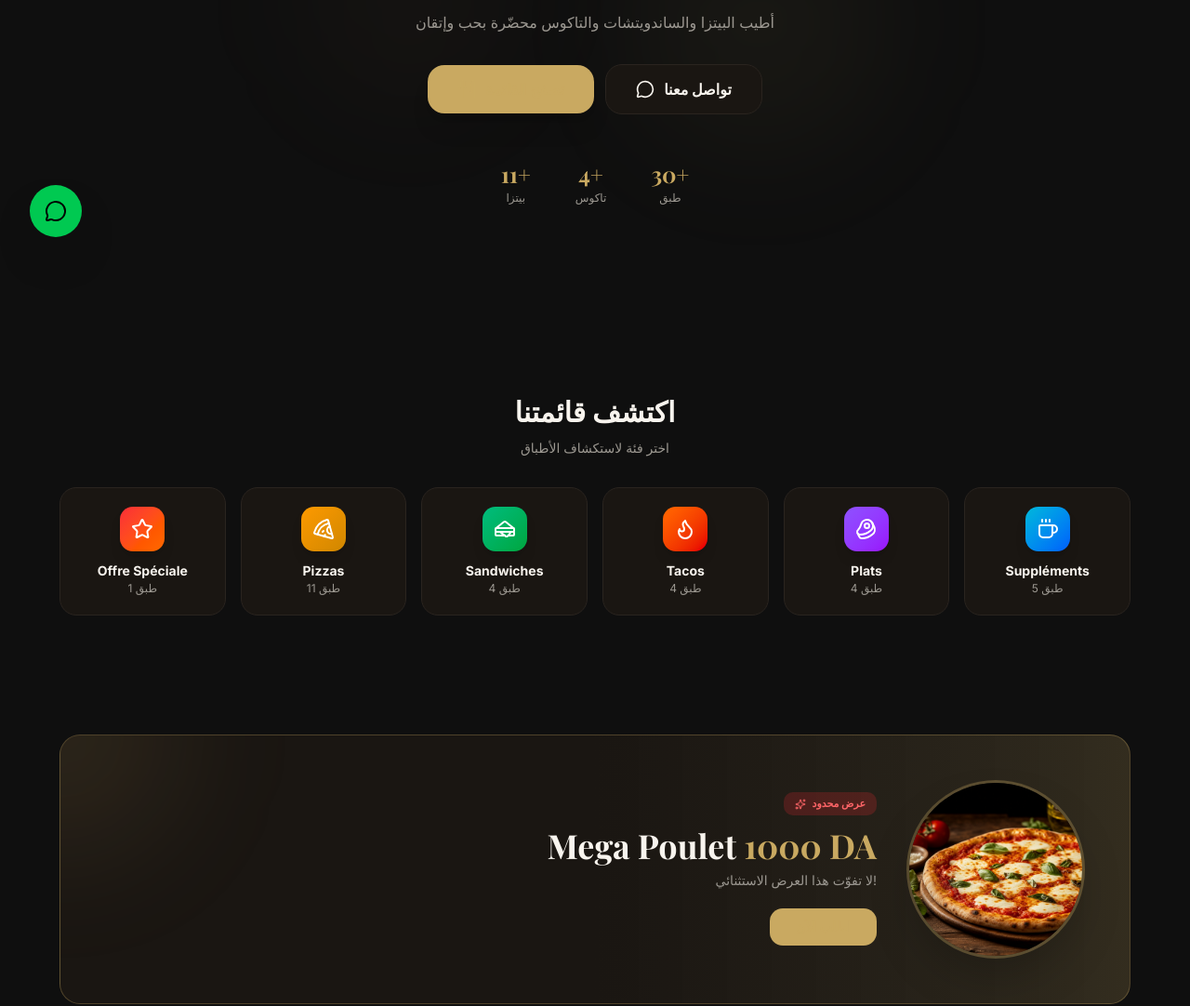
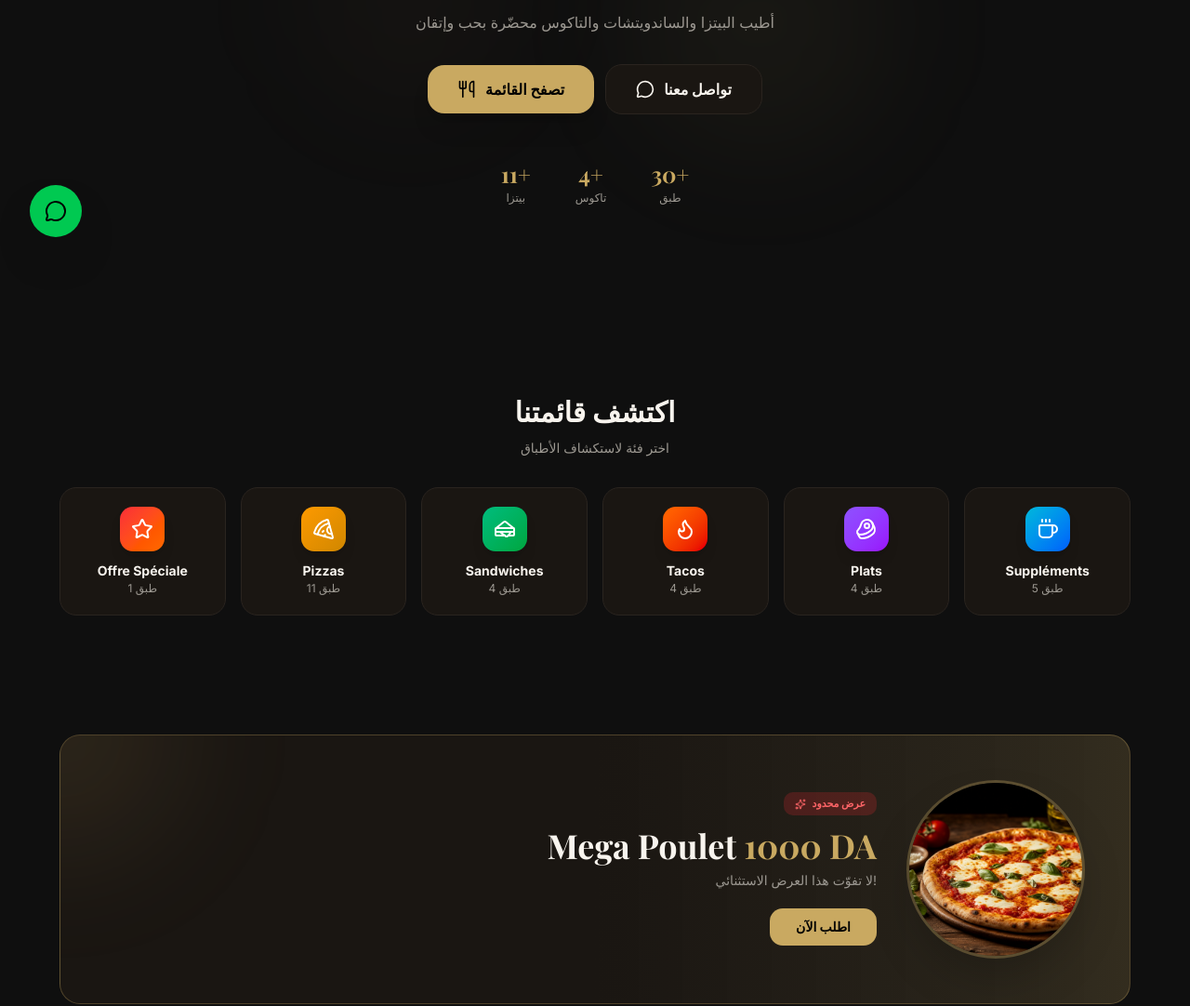
Before and after one commit to SALEH0071/Snouci-Pizzeria, a Next.js app: page / in a window 1280 px wide. Shown: the part 513-1595 px from the top of the page at 93% size. Built offline with nearby package versions, Linux system fonts and the light colour scheme; a web font is replaced by a local one.

Commit message:
تغيير ألوان الأزرار إلى الأسود

```diff
--- a/app/page.tsx
+++ b/app/page.tsx
@@ -288,7 +288,7 @@ export default function Home() {
             <div className="flex flex-col sm:flex-row gap-3 justify-center items-center">
               <button
                 onClick={() => { setActiveCat(null); setSearchQuery(''); setDrawerOpen(true) }}
-                className="group relative overflow-hidden bg-accent text-primary px-8 py-3.5 rounded-2xl font-bold text-base transition-all duration-300 transform hover:scale-105 active:scale-95 shadow-xl w-full sm:w-auto"
+                className="group relative overflow-hidden bg-accent text-black px-8 py-3.5 rounded-2xl font-bold text-base transition-all duration-300 transform hover:scale-105 active:scale-95 shadow-xl w-full sm:w-auto"
               >
                 <span className="relative z-10 flex items-center justify-center gap-2.5">
                   <Utensils className="w-5 h-5" />
@@ -369,7 +369,7 @@ export default function Home() {
                   <p className="text-sm text-muted-foreground mb-5">لا تفوّت هذا العرض الاستثنائي!</p>
                   <button
                     onClick={() => openDrawerWithCategory('special')}
-                    className="bg-accent text-primary px-7 py-2.5 rounded-xl font-bold text-sm hover:bg-accent/90 transition-all transform hover:scale-105 active:scale-95"
+                    className="bg-accent text-black px-7 py-2.5 rounded-xl font-bold text-sm hover:bg-accent/90 transition-all transform hover:scale-105 active:scale-95"
                   >
                     اطلب الآن
                   </button>
@@ -564,7 +564,7 @@ export default function Home() {
                                 className={`flex-shrink-0 flex items-center gap-2 px-4 sm:px-5 py-2.5 rounded-xl font-bold text-sm transition-all duration-300 transform active:scale-90 ${
                                   isAdded
                                     ? 'bg-green-500 text-black scale-105 shadow-lg shadow-green-500/30'
-                                    : 'bg-accent text-primary hover:scale-105 hover:shadow-lg hover:shadow-accent/20'
+                                    : 'bg-accent text-black hover:scale-105 hover:shadow-lg hover:shadow-accent/20'
                                 }`}
                               >
                                 {isAdded ? (
@@ -600,7 +600,7 @@ export default function Home() {
               </div>
               <button
                 onClick={() => { setDrawerOpen(false); setShowCheckout(true) }}
-                className="w-full bg-accent text-primary py-3 sm:py-3.5 rounded-xl font-bold text-sm sm:text-base hover:bg-accent/90 transition-all transform hover:scale-[1.02] active:scale-[0.98] flex items-center justify-center gap-2 shadow-lg shadow-accent/20"
+                className="w-full bg-accent text-black px-3 py-3.5 rounded-xl font-bold text-sm sm:text-base hover:bg-accent/90 transition-all transform hover:scale-[1.02] active:scale-[0.98] flex items-center justify-center gap-2 shadow-lg shadow-accent/20"
               >
                 <ShoppingCart className="w-5 h-5" />
                 إتمام الطلب
@@ -659,7 +659,7 @@ export default function Home() {
       {cart.length > 0 && (
         <button
           onClick={() => setShowCheckout(true)}
-          className="fixed bottom-5 right-5 sm:bottom-8 sm:right-8 bg-accent text-primary px-6 py-3.5 sm:px-7 sm:py-4 rounded-full shadow-2xl hover:shadow-[0_0_40px_rgba(212,168,67,0.3)] transition-all transform hover:scale-105 active:scale-95 z-30 font-bold text-base sm:text-lg flex items-center gap-2.5"
+          className="fixed bottom-5 right-5 sm:bottom-8 sm:right-8 bg-accent text-black px-6 py-3.5 sm:px-7 sm:py-4 rounded-full shadow-2xl hover:shadow-[0_0_40px_rgba(212,168,67,0.3)] transition-all transform hover:scale-105 active:scale-95 z-30 font-bold text-base sm:text-lg flex items-center gap-2.5"
         >
           <ShoppingCart className="w-5 h-5" />
           <span className="hidden sm:inline">اطلب الآن</span>
```
